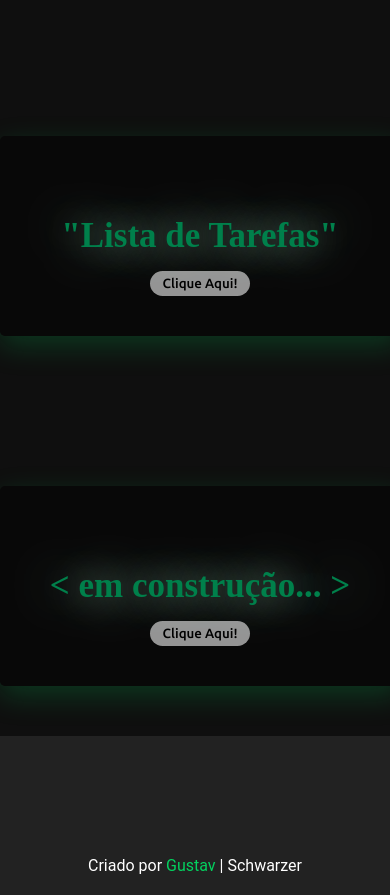
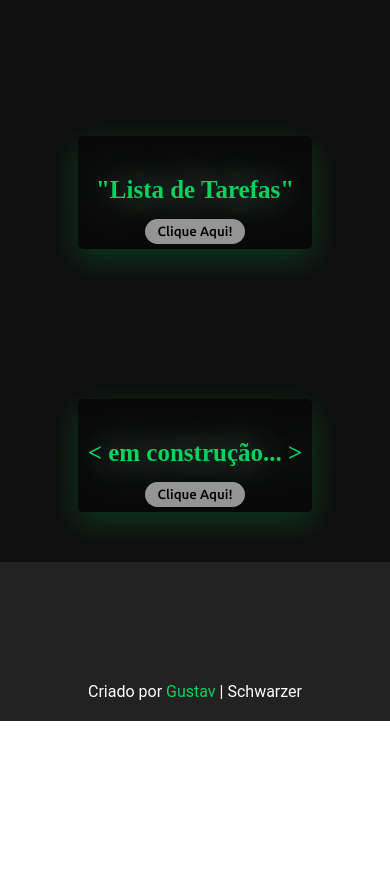
Before and after one commit to GustavSchwarzer/portifolio, a plain HTML site: page index.html in a window 390 px wide. Shown: the part 5240-6135 px from the top of the page. After the commit the page ends 5961 px from the top, so only its background shows below. Drawn offline with nearby package versions, Linux system fonts and the light colour scheme.

Commit message:
ajustes nos cards

```diff
--- a/style.css
+++ b/style.css
@@ -478,7 +478,7 @@ section .title::after{
     font-size: 35px;
     padding-top: 40px;
     text-shadow:0 0px 40px#b7f7d4dc ;
-    color: #00804b;
+    color:  #03D25F;
 }
 .lista-de-tarefas button{
     margin-top: 15px;
@@ -490,6 +490,7 @@ section .title::after{
     font-family: 'Ubuntu' , sans-serif;
     font-weight: 500;
     border: none;
+    margin-bottom: 5px;
 }
 .lista-de-tarefas button:hover{
     background-color: #03D25F;
@@ -516,7 +517,7 @@ section .title::after{
     font-size: 35px;
     padding-top: 40px;
     text-shadow:0 0px 40px#b7f7d4dc ;
-    color: #00804b;
+    color:  #03D25F;
 }
 .viapex button{
     margin-top: 15px;
@@ -528,6 +529,7 @@ section .title::after{
     font-family: 'Ubuntu' , sans-serif;
     font-weight: 500;
     border: none;
+    margin-bottom: 5px;
 }
 .viapex button:hover{
     background-color: #03D25F;
@@ -631,6 +633,14 @@ footer span a:hover{
         width: 100%;
         margin-bottom: 25px;
     }
+
+    .lista-de-tarefas, .viapex, .meme-mind{
+        width: 60%;
+        height: 50%;
+    }
+    .lista-de-tarefas h1, .viapex h1{
+        font-size: 25px;
+    }
 }
 
 @media (max-width: 690px){
```
